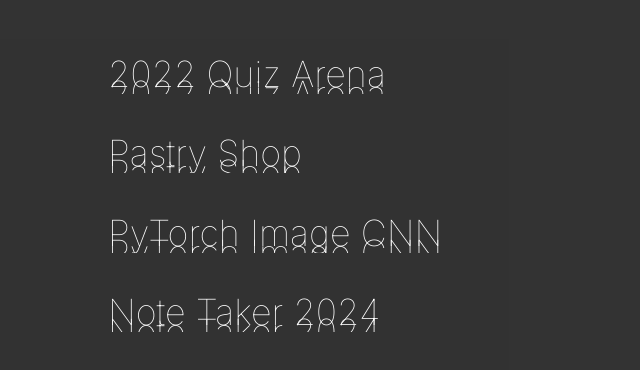
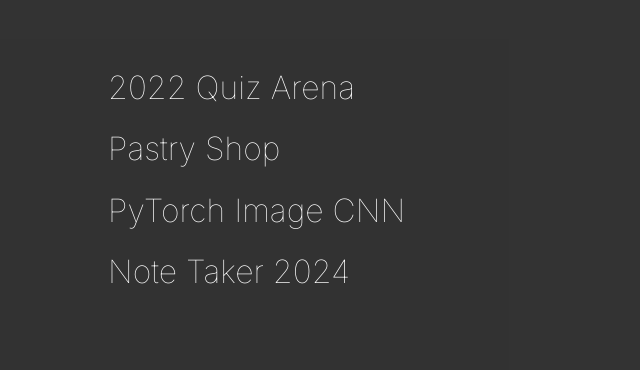
Before and after one commit to malikkotb/smooth-menu, a Next.js app: page / in a window 1280 px wide. Shown: the part 216-586 px from the top of the page, without its empty margins (0-640 px from the left). Built offline with nearby package versions, Linux system fonts and the light colour scheme.

Commit message:
smooth menu nav

```diff
--- a/app/globals.css
+++ b/app/globals.css
@@ -20,23 +20,30 @@
 ul a .heading-container {
   overflow: hidden;
   height: 40px;
-  display: grid;
-  place-content: center;
-  margin-top: 0.5em;
+  display: flex;
+  flex-direction: column;
+  align-items: center;
+  justify-content: center;
 }
+
 ul a p.primary,
 ul a p.secondary {
-  /* font-size: clamp(2rem, 2vw, 4rem); */
+  font-size: clamp(2rem, 2vw, 4rem);
+
   width: 100%;
   /* margin: 0; */
 }
 ul a p.primary {
-  transform: translateY(50%);
+  transform: translateY(40%);
+}
+
+ul a p.secondary {
+  transform: translateY(35%);
 }
 
 ul a p.date {
   transform: translateY(170%);
-
+  font-size: .7em;
 }
 
 ul a .line {
--- a/app/page.js
+++ b/app/page.js
@@ -33,7 +33,7 @@
         .to(
           headingEnd,
           {
-            yPercent: -50,
+            yPercent: -85,
           },
           // use "<" for the animations (this one and the one before to start at the same time)
           "<"
```
